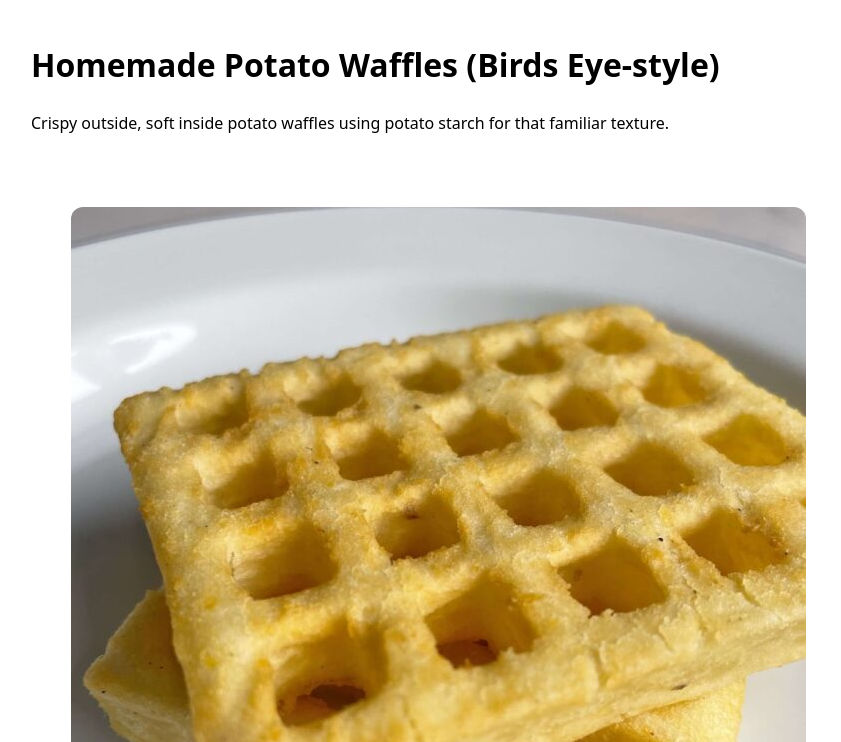
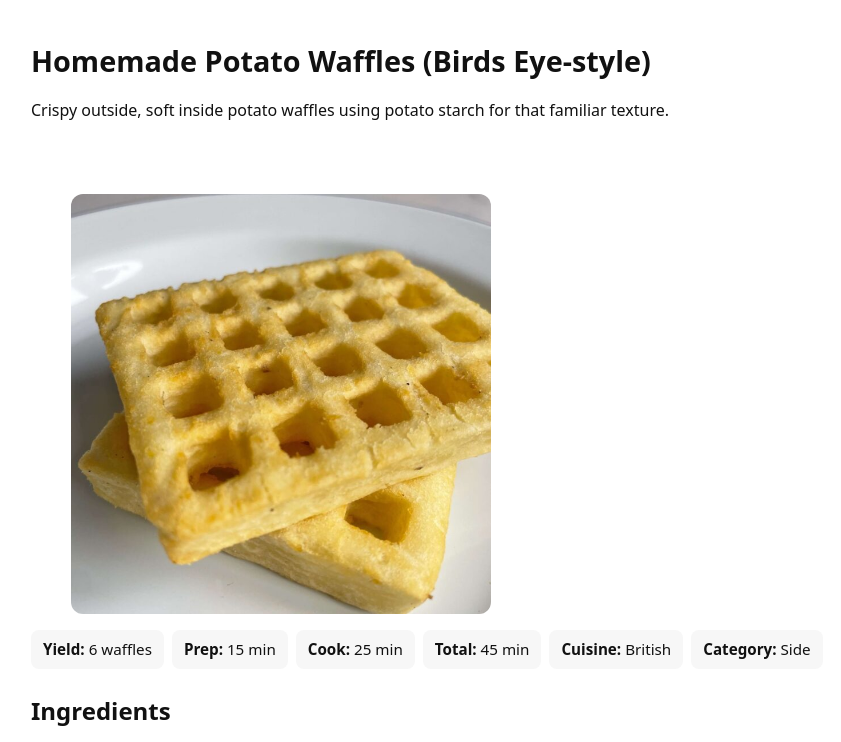
Before and after one commit to crrees/Recipes, a plain HTML site: page index.html in a window 1280 px wide. Shown: the top 742 px of the page, without its empty margins (189-1030 px from the left). Drawn offline with Linux system fonts and the light colour scheme.

Commit message:
Update index.html

```diff
--- a/index.html
+++ b/index.html
@@ -5,13 +5,57 @@
   <meta name="viewport" content="width=device-width,initial-scale=1">
   <title>Homemade Potato Waffles (Birds Eye-style)</title>
   <style>
-    body{font-family:system-ui,-apple-system,Segoe UI,Roboto,Helvetica,Arial;line-height:1.5;margin:0}
-    header,main{max-width:840px;margin:0 auto;padding:1.25rem}
-    .meta{display:grid;grid-template-columns:repeat(auto-fit,minmax(160px,1fr));gap:.5rem 1rem;margin-bottom:1rem}
-    .card{background:#f7f7f7;padding:.75rem 1rem;border-radius:.75rem}
-    img{max-width:100%;height:auto;border-radius:.75rem}
+    body {
+      font-family: system-ui, -apple-system, Segoe UI, Roboto, Helvetica, Arial;
+      line-height: 1.5;
+      margin: 0;
+      padding: 0;
+      background: #fff;
+      color: #111;
+    }
+    header, main {
+      max-width: 840px;
+      margin: 0 auto;
+      padding: 1.25rem;
+    }
+    h1 {
+      font-size: 1.8rem;
+      margin-bottom: 0.25rem;
+    }
+    h2 {
+      margin-top: 1.5rem;
+      margin-bottom: 0.5rem;
+    }
+    p.note {
+      margin-top: 0;
+      color: #333;
+    }
+    img {
+      display: block;
+      max-width: 100%;
+      width: 420px;      /* limit visible width */
+      height: auto;
+      border-radius: 0.75rem;
+      margin: 1rem 0;
+    }
+    .meta {
+      display: flex;
+      flex-wrap: wrap;
+      gap: .5rem;
+      margin-bottom: 1rem;
+    }
+    .card {
+      background: #f7f7f7;
+      padding: .5rem .75rem;
+      border-radius: .5rem;
+      font-size: .95rem;
+    }
+    ul, ol {
+      padding-left: 1.25rem;
+    }
   </style>
 </head>
+
 <body>
 <div itemscope itemtype="https://schema.org/Recipe">
   <header>
@@ -21,8 +65,7 @@
 
   <main>
     <figure>
-      <!-- Update the src once you upload your image -->
-      <img itemprop="image" src="https://crrees.github.io/Recipes/assets/waffles.jpg" alt="Potato waffles on a plate">
+      <img itemprop="image" src="https://crrees.github.io/Recipes/assets/waffles.jpg" alt="Golden potato waffles on a plate">
     </figure>
 
     <div class="meta">
@@ -61,15 +104,12 @@
       </li>
     </ol>
 
-<!-- Nutrition (per waffle). Visible values, schema.org microdata -->
     <div itemprop="nutrition" itemscope itemtype="https://schema.org/NutritionInformation">
       <h2>Nutrition (per waffle)</h2>
       <ul>
         <li><span itemprop="calories">115 calories</span></li>
-    <li>Fat: <span itemprop="fatContent">2.3 grams</span>
-        (sat <span itemprop="saturatedFatContent">0.2 grams</span>)</li>
-    <li>Carbs: <span itemprop="carbohydrateContent">21 grams</span>
-        (sugars <span itemprop="sugarContent">1 gram</span>)</li>
+        <li>Fat: <span itemprop="fatContent">2.3 grams</span> (sat <span itemprop="saturatedFatContent">0.2 grams</span>)</li>
+        <li>Carbs: <span itemprop="carbohydrateContent">21 grams</span> (sugars <span itemprop="sugarContent">1 gram</span>)</li>
         <li>Fibre: <span itemprop="fiberContent">1.8 grams</span></li>
         <li>Protein: <span itemprop="proteinContent">2.3 grams</span></li>
         <li>Sodium: <span itemprop="sodiumContent">200 milligrams</span></li>
@@ -77,10 +117,10 @@
       <p>Serving size: <span itemprop="servingSize">1 waffle</span>. Estimates for a 6-waffle batch.</p>
     </div>
 
-
-
-    <p>By <span itemprop="author" itemscope itemtype="https://schema.org/Person"><span itemprop="name">Chris</span></span>.
-      <meta itemprop="datePublished" content="2025-10-05"></p>
+    <p>By <span itemprop="author" itemscope itemtype="https://schema.org/Person">
+      <span itemprop="name">Chris</span></span>.
+      <meta itemprop="datePublished" content="2025-10-05">
+    </p>
   </main>
 </div>
 </body>
```
Lines whose indentation alone changed are shown as unchanged.
